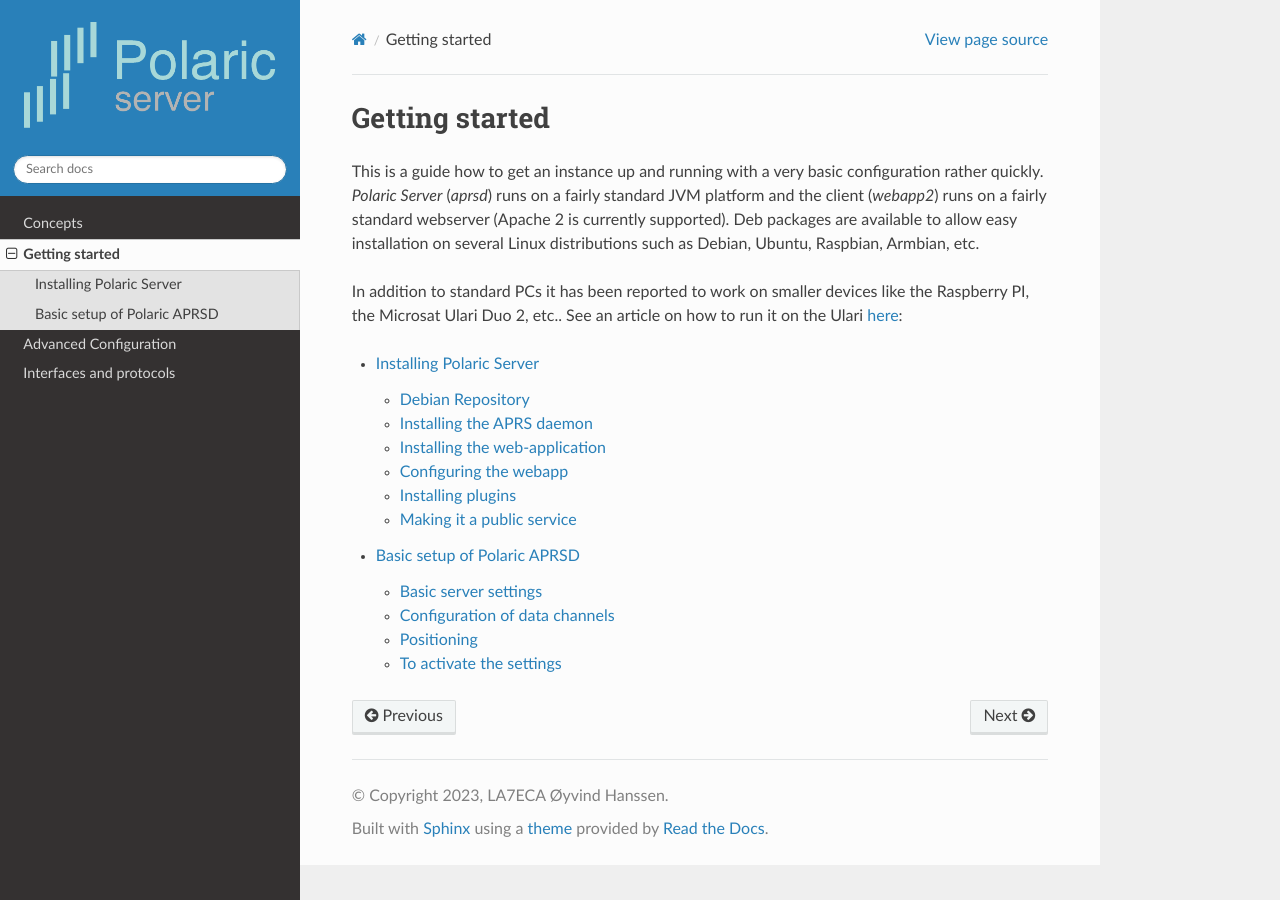
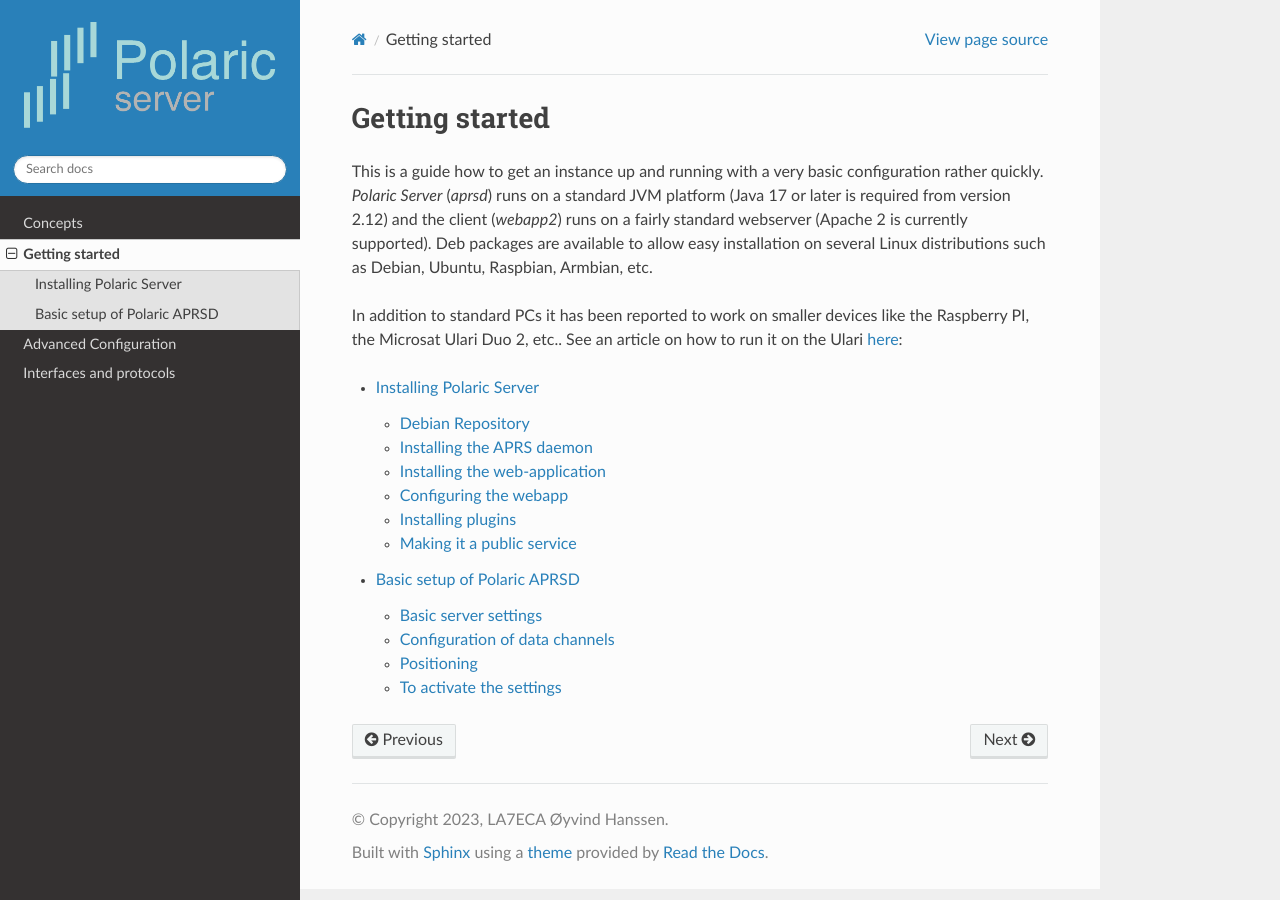
Before and after one commit to joakimsk/docs, a Sphinx documentation site: the page built from docs/source/gettingstarted.rst, in a window 1280 px wide. Built offline with Sphinx 7.4.7 and the Read the Docs theme 2.0.0, drawn with Linux system fonts in a browser that asks for light colours.

Commit message:
Update gettingstarted.rst

```diff
--- a/docs/source/gettingstarted.rst
+++ b/docs/source/gettingstarted.rst
@@ -2,7 +2,7 @@
 Getting started
 ***************
 
-This is a guide how to get an instance up and running with a very basic configuration rather quickly. *Polaric Server* (*aprsd*) runs on a fairly standard JVM platform and the client (*webapp2*) runs on a fairly standard webserver (Apache 2 is currently supported). Deb packages are available to allow easy installation on several Linux distributions such as Debian, Ubuntu, Raspbian, Armbian, etc.
+This is a guide how to get an instance up and running with a very basic configuration rather quickly. *Polaric Server* (*aprsd*) runs on a standard JVM platform (Java 17 or later is required from version 2.12) and the client (*webapp2*) runs on a fairly standard webserver (Apache 2 is currently supported). Deb packages are available to allow easy installation on several Linux distributions such as Debian, Ubuntu, Raspbian, Armbian, etc.
 
 In addition to standard PCs it has been reported to work on smaller devices like the Raspberry PI, the Microsat Ulari Duo 2, etc.. See an article on how to run it on the Ulari `here <http://hamlabs.no/2022/03/27/polaric-server-runs-well-on-ulari/>`_:
 
```
